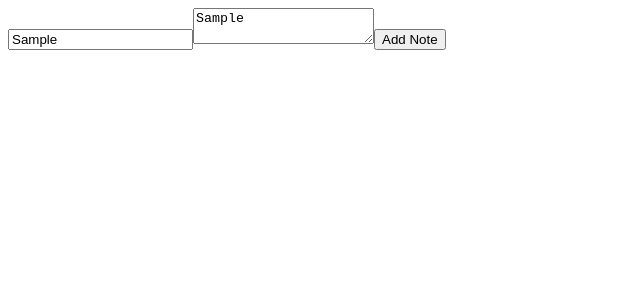
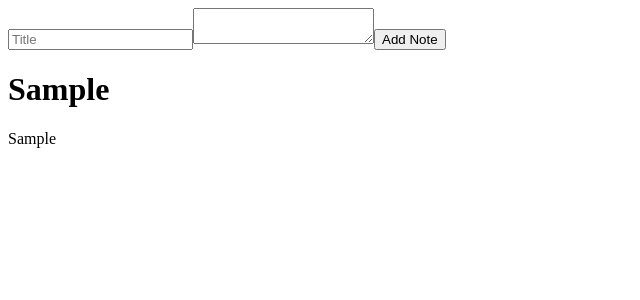
Before and after one commit to greedych/notes-redux-project, a React (Vite) app: page / in a window 1280 px wide. Both pictures are taken after typing "Sample", "Sample" into the empty fields and a click on the button "Add Note". Shown: the top 300 px of the page, without its empty margins (0-640 px from the left). Built offline with nearby package versions, Linux system fonts and the light colour scheme.

Commit message:
createNoteList & edit NoteList

```diff
--- a/src/App.jsx
+++ b/src/App.jsx
@@ -1,10 +1,12 @@
 import "./App.css";
 import NoteForm from "./components/noteForm";
+import NoteList from "./components/noteList";
 
 function App() {
   return (
     <div>
       <NoteForm />
+      <NoteList />
     </div>
   );
 }
--- a/src/components/noteForm/index.jsx
+++ b/src/components/noteForm/index.jsx
@@ -21,6 +21,12 @@ function NoteForm({ dispatch }) {
       id: prev.id + 1,
     }));
     dispatch(addNote(noteData));
+    setNoteData((prev) => ({
+      ...prev,
+      title: "",
+      text: "",
+      id: prev.id,
+    }));
   };
 
   console.log(noteData);
--- a/src/components/noteList/index.jsx
+++ b/src/components/noteList/index.jsx
@@ -1,5 +1,25 @@
 import { connect } from "react-redux";
 
-function NoteList() {}
+function NoteList({ notes }) {
+  console.log(notes);
+  return (
+    <div>
+      {notes.map((note) => {
+        return (
+          <div>
+            <h1>{note.title}</h1>
+            <p>{note.text}</p>
+          </div>
+        );
+      })}
+    </div>
+  );
+}
+
+const MapStateToProps = (state) => {
+  return {
+    notes: state.notes,
+  };
+};
 
 export default connect(MapStateToProps)(NoteList);
```
